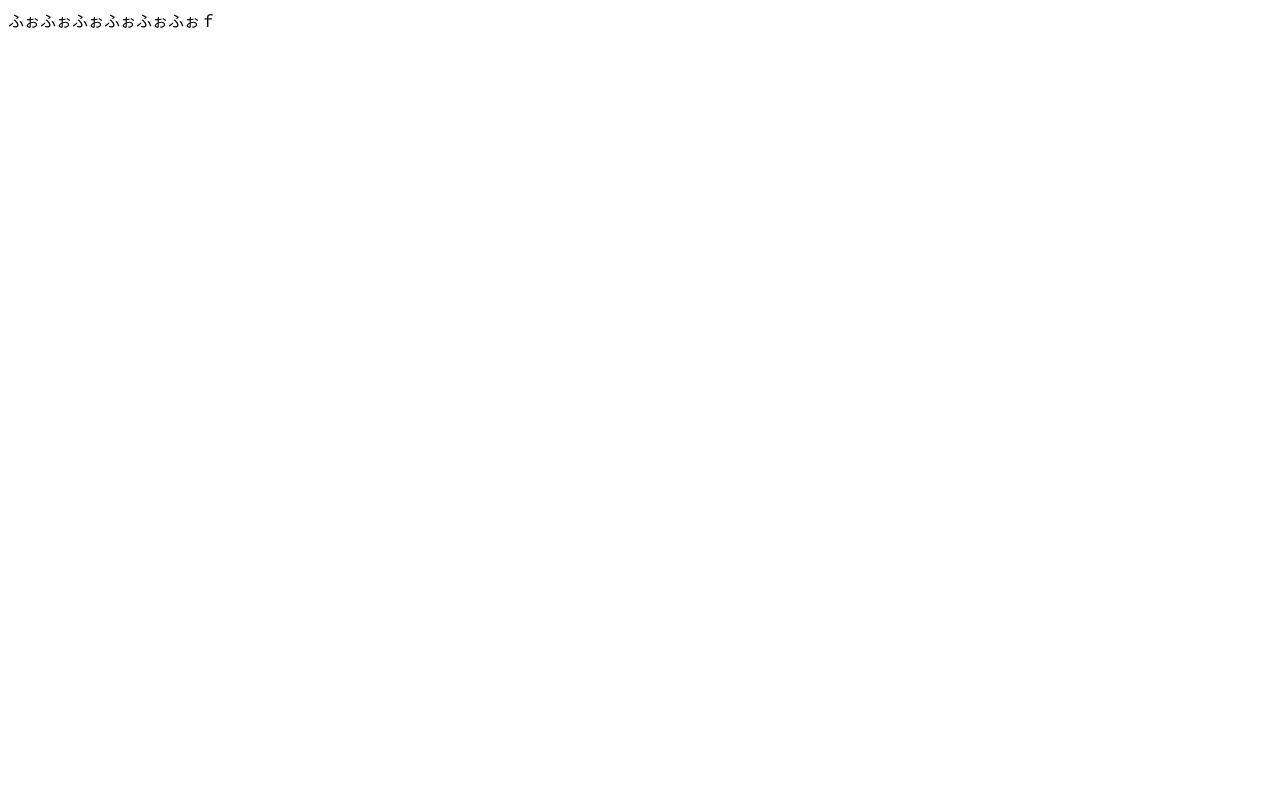
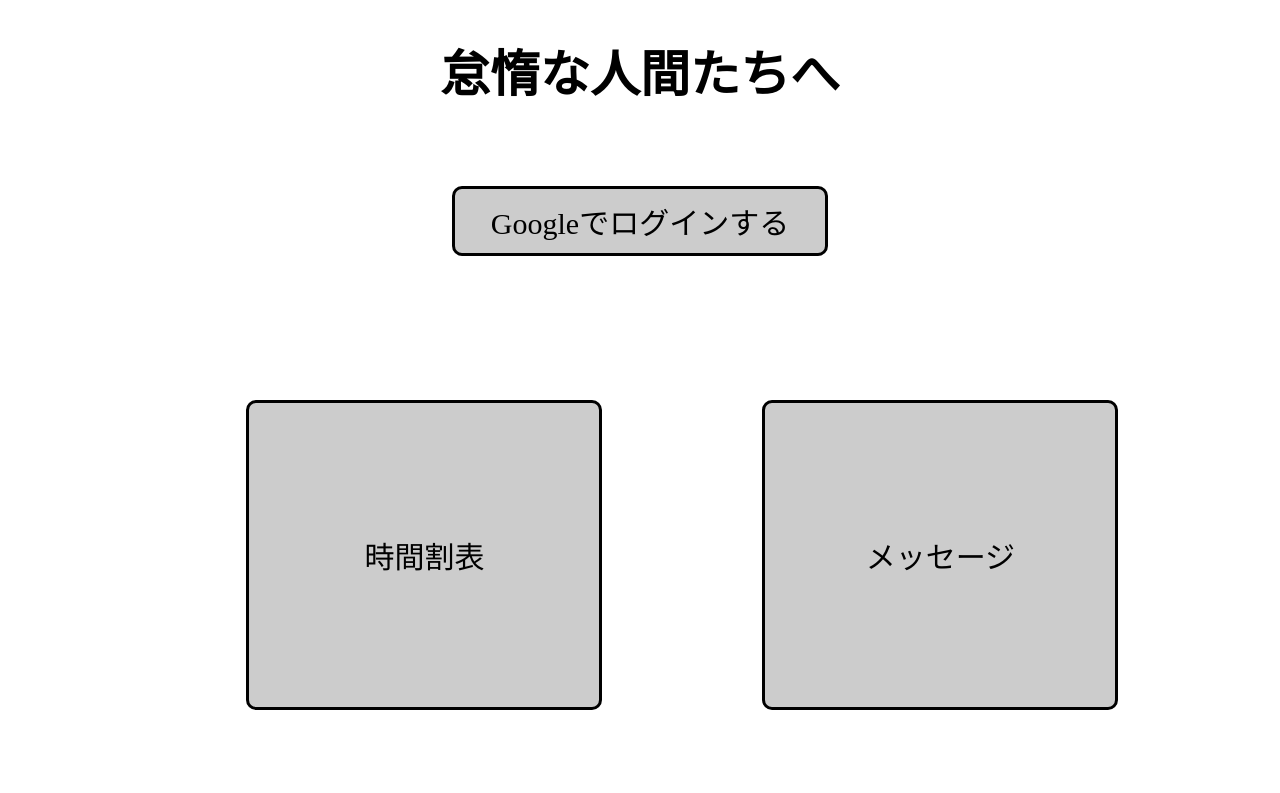
Before and after one commit to neruneruna7/PBL_w2_GlimPlop, a plain HTML site: page index.html in a window 1280 px wide. Drawn offline with Linux system fonts and the light colour scheme; files whose address does not match are found by name.

Commit message:
topをindexに置き換える

```diff
--- a/index.html
+++ b/index.html
@@ -3,9 +3,32 @@
 <head>
     <meta charset="UTF-8">
     <meta name="viewport" content="width=device-width, initial-scale=1.0">
-    <title>DGlimPlop</title>
+    <link href="C:\Users\ryosuke\OneDrive\ドキュメント\GitHub\PBL_w2_Glimplop\top.css" rel="stylesheet">
+    <title>GlimPlop</title>
 </head>
 <body>
-    ふぉふぉふぉふぉふぉふぉｆ
-</body>
+    <div style="text-align: center">
+        <div class="text">
+            <h1>怠惰な人間たちへ</h1>
+            <center>
+                <div style="padding: 10px; border: solid 3px #000; border-radius: 10px; width:350px; margin: 5em; border: solid 3px #000000; background-color: #ccc;">
+
+                    <p style="color:#000;">Googleでログインする</p>
+
+                </div>
+            </center>
+        </div>
+        <div class="flex">
+            <div style=" border: solid 3px #000; border-radius: 10px; width: 350px; margin: 5em; border: solid 3px #000000; background-color: #ccc;">
+
+                <a href="#" class="btn"><p>時間割表</p></a>
+
+            </div>
+            <div style=" border: solid 3px #000; border-radius: 10px; width:350px; margin: 5em; border: solid 3px #000000; background-color: #ccc;">
+
+                <a href="#" class="btn"><p>メッセージ</p></a>
+            </div>
+        </div>
+    </div>
+    </body>
 </html>
```
